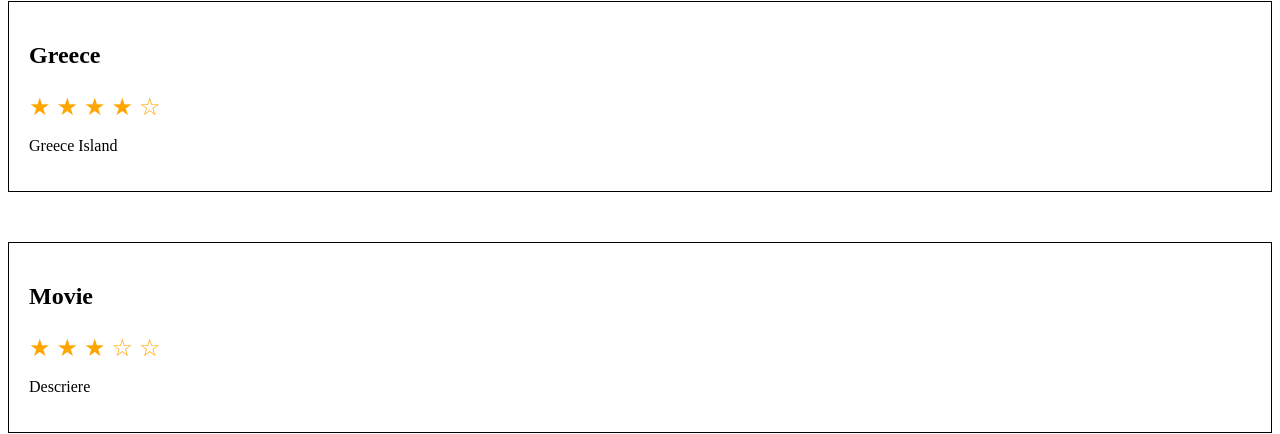
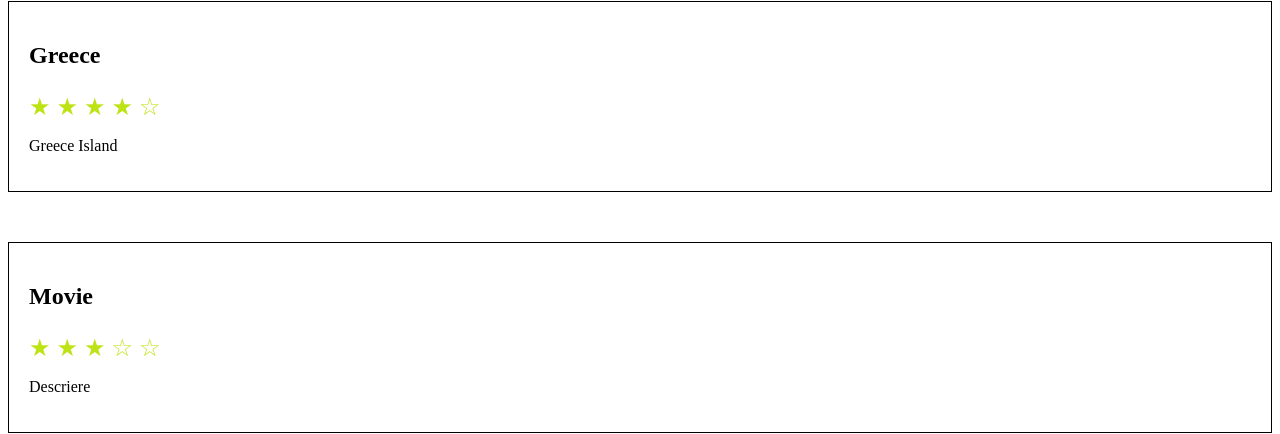
Before and after one commit to antoniastefania/Blog, a plain HTML site: page reviews.html in a window 1280 px wide. Shown: the part 301-735 px from the top of the page. Drawn offline with Linux system fonts and the light colour scheme.

Commit message:
am modificat culoarea stelutelor

```diff
--- a/mystyle.css
+++ b/mystyle.css
@@ -88,7 +88,7 @@ header{
 }
 
 .star{
-    color:orange;
+    color:rgb(189, 227, 20);
 }
 
 
```
